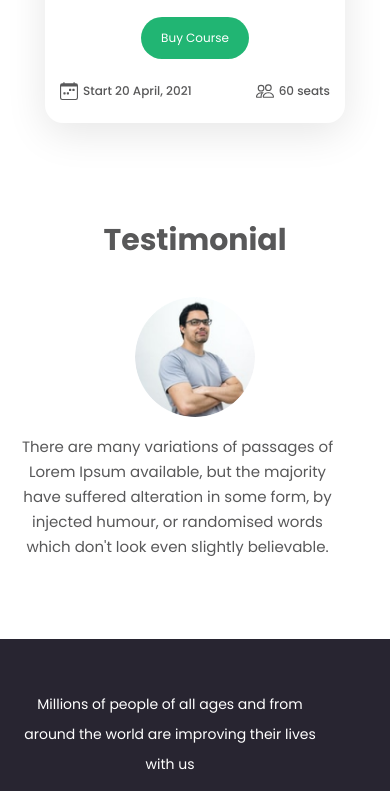
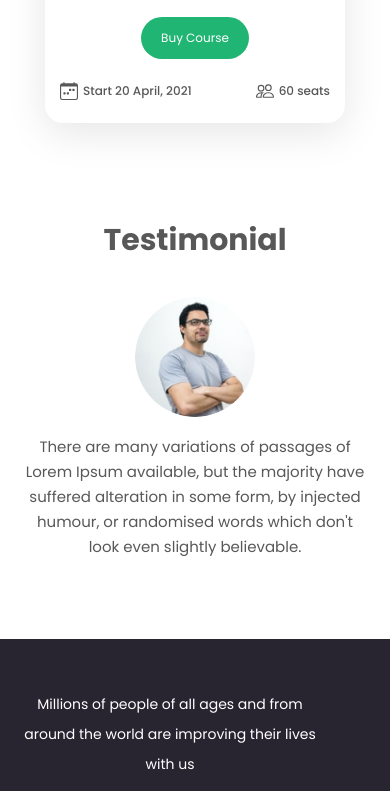
Before and after one commit to KhanZakaria/e-school-responsive, a plain HTML site: page index.html in a window 390 px wide. Shown: the part 2595-3386 px from the top of the page. Drawn offline with Linux system fonts and the light colour scheme.

Commit message:
Update responsive.css

```diff
--- a/css/responsive.css
+++ b/css/responsive.css
@@ -180,4 +180,7 @@
         flex-basis: 100%;
         padding: 0 10px;
     }
+    .reviewText p {
+        width: 100%;
+    }
 }
```
